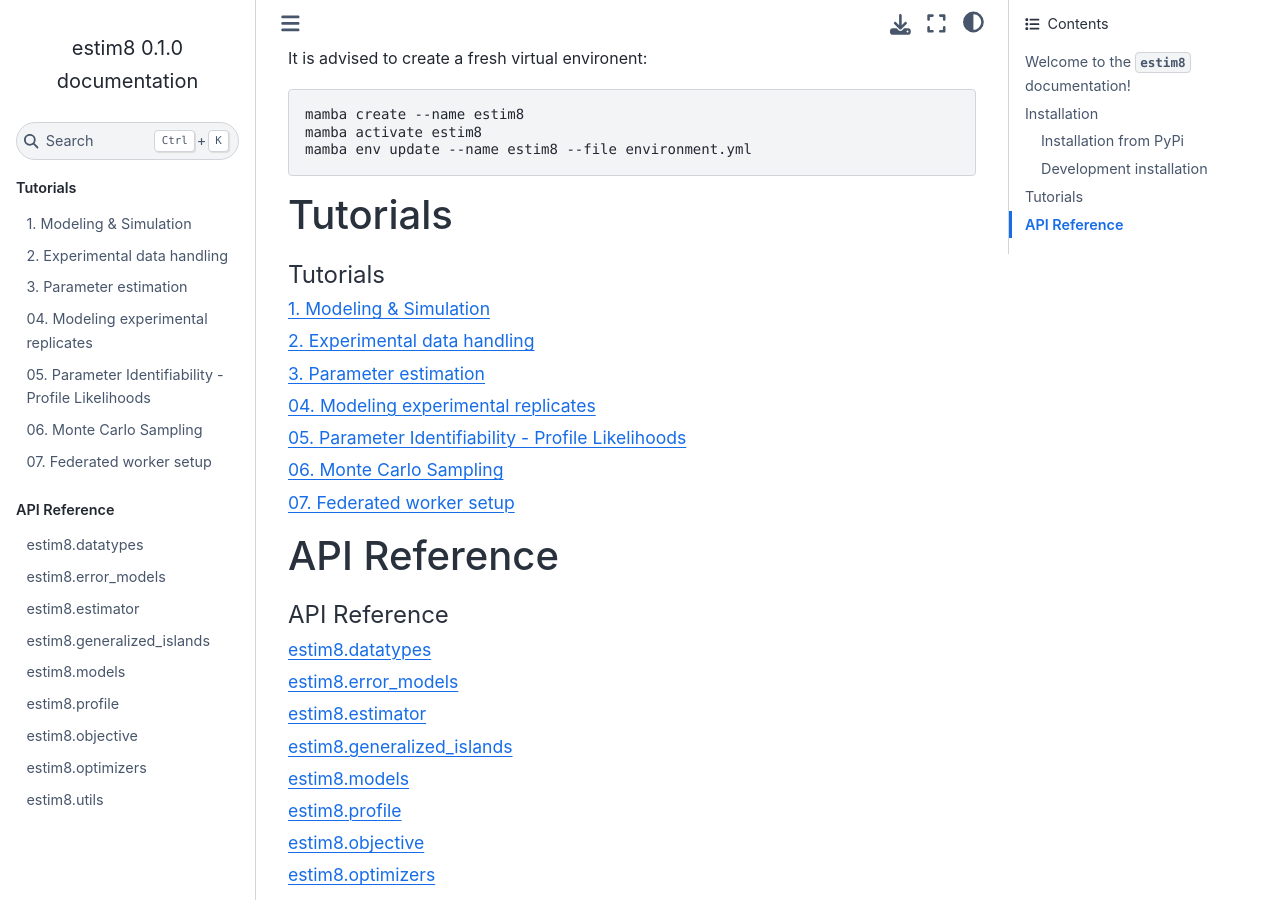
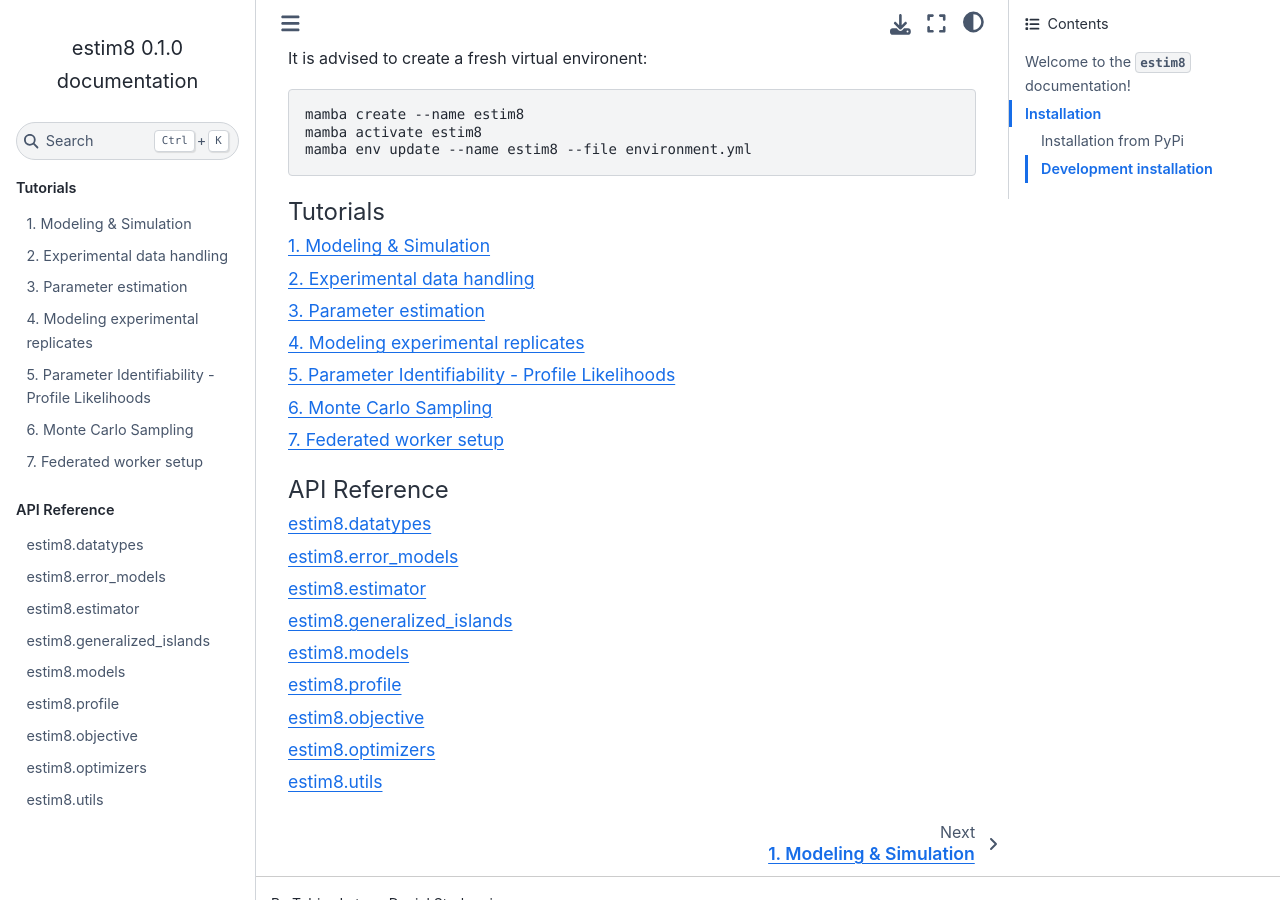
Before and after one commit to JuBiotech/estim8, a Sphinx documentation site: the page built from docs/source/index.rst, in a window 1280 px wide and 900 px high, scrolled down 1314 px. Built offline with Sphinx 7.4.7 and the Sphinx Book theme 1.1.4, drawn with Linux system fonts in a browser that asks for light colours; pages that are not in the unit, such as notebooks, are missing from menus.

Commit message:
fix double headers in index and remove sys statement in Notebooks

```diff
--- a/docs/source/index.rst
+++ b/docs/source/index.rst
@@ -68,8 +68,7 @@
 
 
 
-Tutorials
-===================
+
 .. toctree::
    :caption: Tutorials
    :maxdepth: 1
@@ -83,8 +82,6 @@
    notebooks/7. Federated worker architecture
 
 
-API Reference
-============
 
 .. toctree::
    :caption: API Reference
```
Also changed, not shown: docs/source/notebooks/1. Modeling & Simulation.ipynb, docs/source/notebooks/2. Experimental data and error modeling.ipynb, docs/source/notebooks/3. Parameter estimation.ipynb, docs/source/notebooks/4. Modeling experimental replicates.ipynb, docs/source/notebooks/5. Parameter Identifiability - Profile Likelihood.ipynb, docs/source/notebooks/6. Uncertainty Quantification - Monte Carlo Sampling.ipynb, docs/source/notebooks/7. Federated worker architecture.ipynb.
